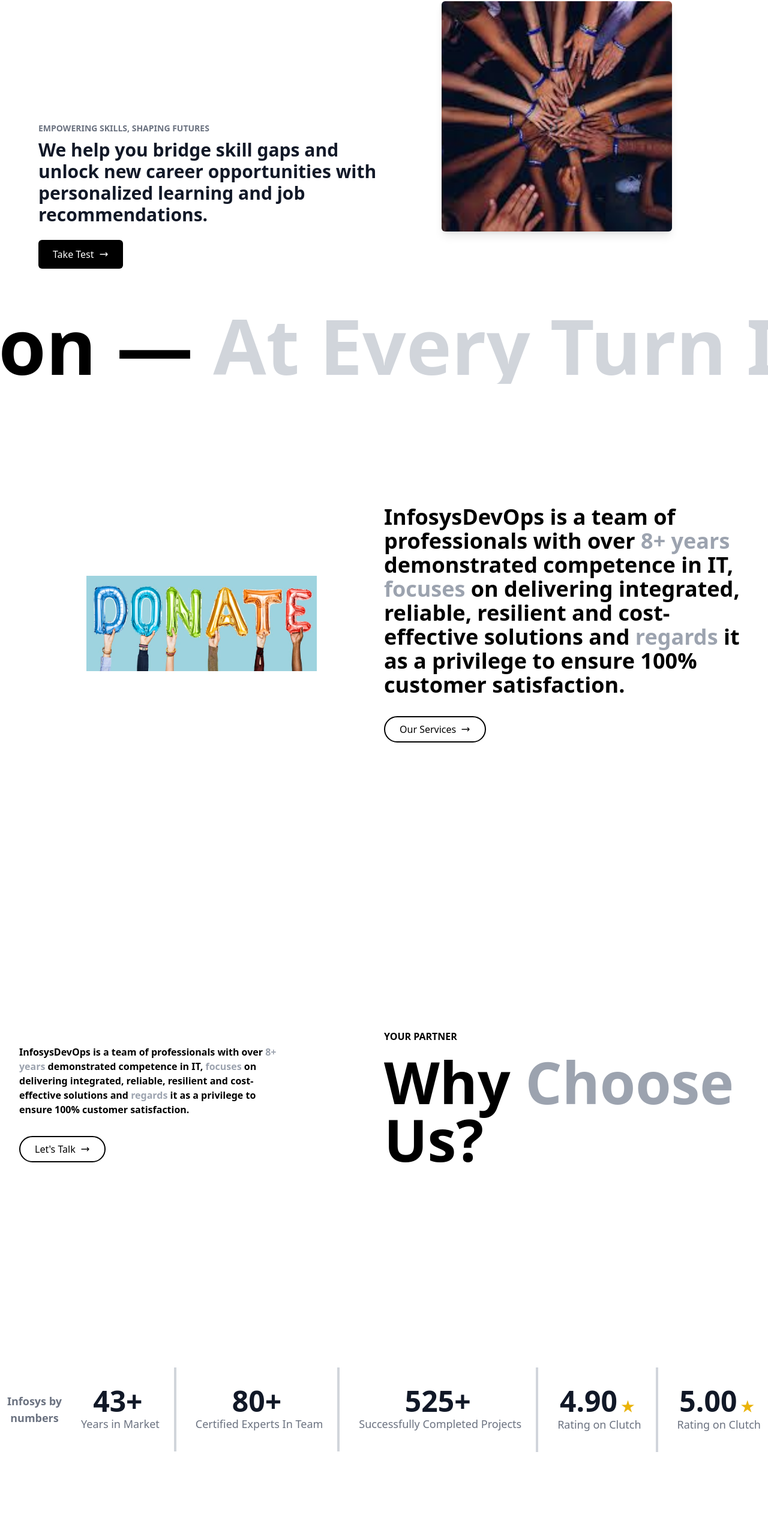
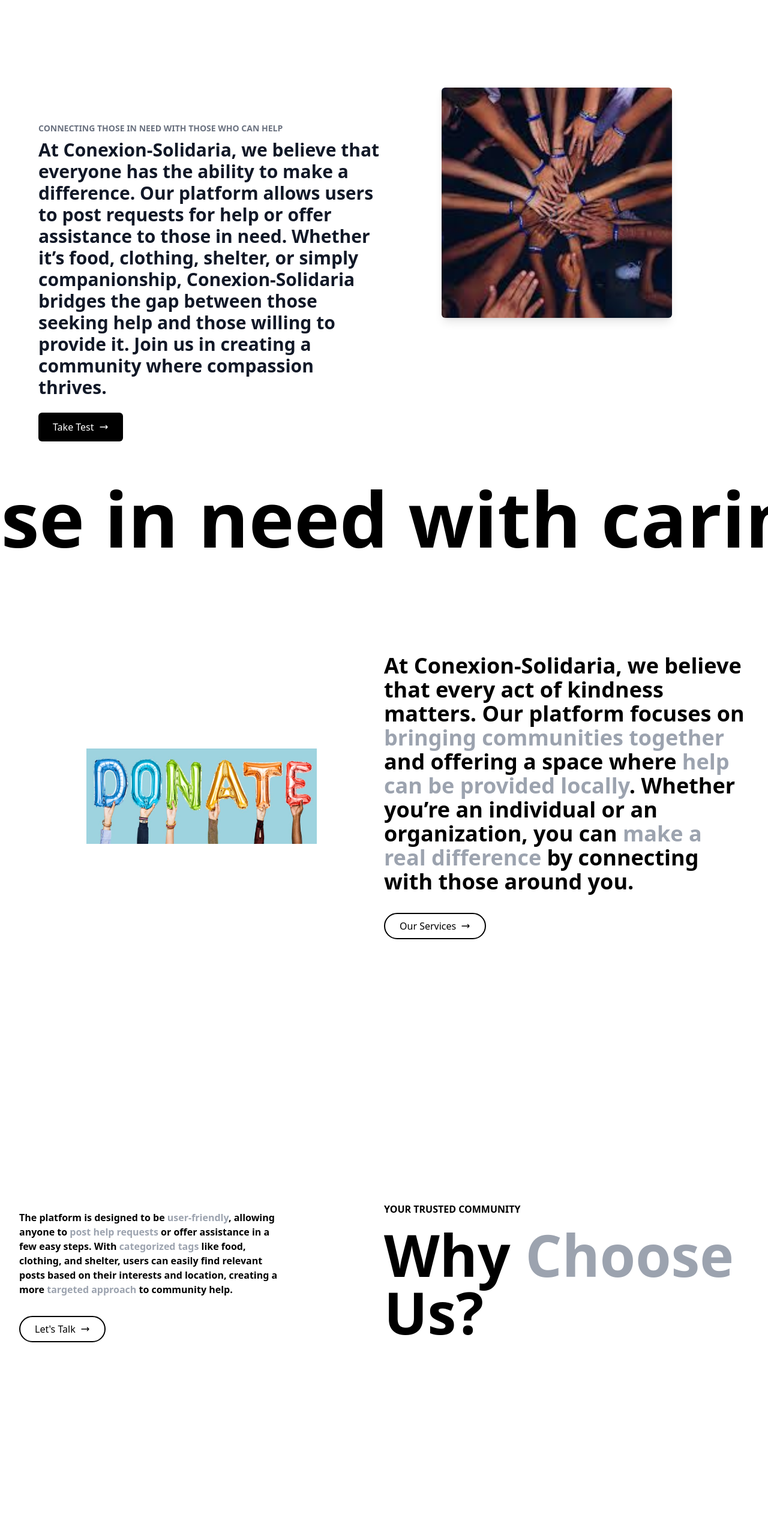
Before and after one commit to Error-404-NotFound/Conexion-Solidaria, a React (Vite) app in the folder frontend/: page / in a window 1280 px wide. Shown: the part 208-2774 px from the top of the page at 60% size. Before the commit the page ends 2669 px from the top, so only its background shows below. Built offline with nearby package versions, Linux system fonts and the light colour scheme.

Commit message:
Home Pages Text Fixed

```diff
--- a/frontend/src/pages/Home.jsx
+++ b/frontend/src/pages/Home.jsx
@@ -37,17 +37,16 @@
         <div className="flex-1 space-y-8">
           {/* Placeholder Text */}
           <div className="text-gray-400 dark:text-gray-500">
-            lorem ipsum lorem ipsum
+            Welcome to Conexion-Solidaria
           </div>
 
           {/* Section Heading and Description */}
           <div>
             <h2 className="text-gray-500 dark:text-gray-400 uppercase text-sm font-semibold mb-2 mt-60">
-              Empowering Skills, Shaping Futures
+              Connecting Those in Need with Those Who Can Help
             </h2>
             <p className="text-2xl md:text-3xl font-bold text-gray-900 dark:text-gray-100 mb-6">
-              We help you bridge skill gaps and unlock new career opportunities
-              with personalized learning and job recommendations.
+              At Conexion-Solidaria, we believe that everyone has the ability to make a difference. Our platform allows users to post requests for help or offer assistance to those in need. Whether it’s food, clothing, shelter, or simply companionship, Conexion-Solidaria bridges the gap between those seeking help and those willing to provide it. Join us in creating a community where compassion thrives.
             </p>
 
             {/* Call to Action Button */}
@@ -133,9 +132,7 @@
       {/* Right: Text Content */}
       <div className="w-full md:w-1/2">
         <h2 className="text-2xl md:text-4xl font-bold mb-4 leading-tight">
-          InfosysDevOps is a team of professionals with over <span className="text-gray-400 dark:text-gray-500">8+ years</span> demonstrated competence in IT,
-          <span className="text-gray-400 dark:text-gray-500"> focuses</span> on delivering integrated, reliable, resilient and cost-effective solutions and
-          <span className="text-gray-400 dark:text-gray-500"> regards</span> it as a privilege to ensure 100% customer satisfaction.
+        At Conexion-Solidaria, we believe that every act of kindness matters. Our platform focuses on <span className="text-gray-400 dark:text-gray-500">bringing communities together</span> and offering a space where <span className="text-gray-400 dark:text-gray-500">help can be provided locally</span>. Whether you’re an individual or an organization, you can <span className="text-gray-400 dark:text-gray-500">make a real difference</span> by connecting with those around you.
         </h2>
 
         {/* Button */}
@@ -162,9 +159,7 @@
       {/* Left: Text Content */}
       <div className="w-full md:w-1/2">
         <p className="text-base md:text-base font-bold mb-4 leading-tight pr-40">
-          InfosysDevOps is a team of professionals with over <span className="text-gray-400 dark:text-gray-500">8+ years</span> demonstrated competence in IT,
-          <span className="text-gray-400 dark:text-gray-500"> focuses</span> on delivering integrated, reliable, resilient and cost-effective solutions and
-          <span className="text-gray-400 dark:text-gray-500"> regards</span> it as a privilege to ensure 100% customer satisfaction.
+        The platform is designed to be <span className="text-gray-400 dark:text-gray-500">user-friendly</span>, allowing anyone to <span className="text-gray-400 dark:text-gray-500">post help requests</span> or offer assistance in a few easy steps. With <span className="text-gray-400 dark:text-gray-500">categorized tags</span> like food, clothing, and shelter, users can easily find relevant posts based on their interests and location, creating a more <span className="text-gray-400 dark:text-gray-500">targeted approach</span> to community help.
         </p>
 
         {/* Button */}
@@ -185,7 +180,8 @@
       {/* Right : Why Us Header */}
       <div className="w-full md:w-1/2">
         <p className="text-xl md:text-base font-bold mb-4 leading-tight">
-          YOUR PARTNER
+          YOUR TRUSTED COMMUNITY
+
         </p>
 
         <p className="text-8xl md:text-8xl font-bold mb-4 leading-tight">
@@ -244,11 +240,11 @@
 
 const InfosysStats = () => {
   const stats = [
-    { value: '43+', label: 'Years in Market' },
-    { value: '80+', label: 'Certified Experts In Team' },
-    { value: '525+', label: 'Successfully Completed Projects' },
-    { value: '4.9', label: 'Rating on Clutch', star: true },
-    { value: '5.0', label: 'Rating on Clutch', star: true },
+    { value: '10,000+', label: 'People Reached' },
+    { value: '1500+', label: 'Volunteers Joined' },
+    { value: '3000+', label: 'Successfull Requests Completed' },
+    { value: '4.8', label: 'Average User Rating', star: true },
+    { value: '50+', label: 'Community Partnerships', star: true },
   ];
 
   // Using Intersection Observer
@@ -258,7 +254,7 @@
     <div ref={ref} className="flex flex-col md:flex-row justify-around items-center text-center py-10 bg-white dark:bg-gray-900 space-y-4 md:space-y-0">
       {/* Title */}
       <div className="mb-6 md:mb-0">
-        <p className="text-gray-500 dark:text-gray-400 text-lg font-semibold">Infosys by <br></br> numbers</p>
+        <p className="text-gray-500 dark:text-gray-400 text-lg font-semibold">Conexion-Solidaria by <br></br> numbers</p>
       </div>
 
       {/* Stats */}
@@ -293,8 +289,8 @@
   return (
     <div className="overflow-hidden whitespace-nowrap">
       <div ref={textRef} className="scrolling-text text-9xl font-bold inline-block">
-        <span className="text-black dark:text-white">At Every Turn Innovation — </span>
-        <span className="text-gray-300 dark:text-gray-600">At Every Turn Innovation — </span>
+        <span className="text-black dark:text-white">Uniting communities through compassion, connecting those in need with caring hearts — </span>
+        <span className="text-gray-300 dark:text-gray-600">Transforming lives one act of kindness at a time — </span>
       </div>
     </div>
   );
```
